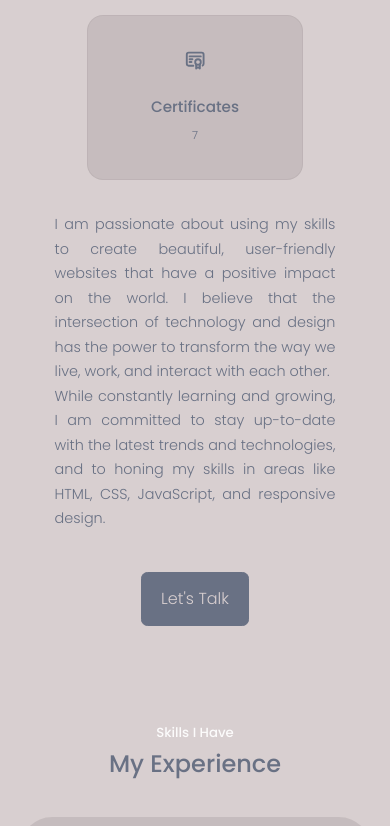
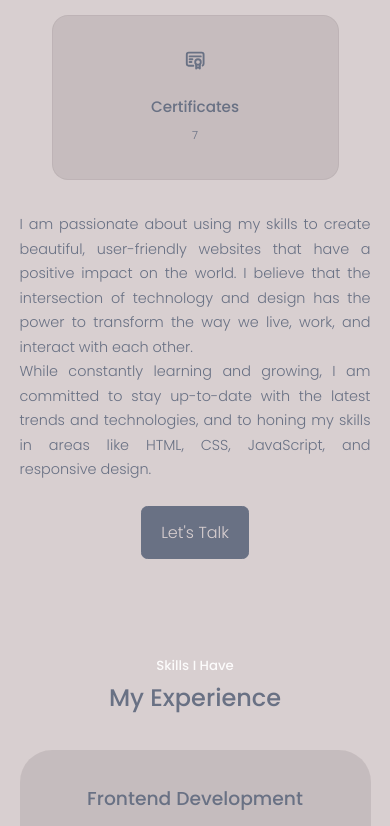
Before and after one commit to ivonamojsovska/react-porfolio, a React (Create React App) app: page / in a window 390 px wide. Shown: the part 1427-2253 px from the top of the page. Built offline with nearby package versions, Linux system fonts and the light colour scheme.

Commit message:
about content responsive design fixed

```diff
--- a/src/components/about/About.css
+++ b/src/components/about/About.css
@@ -115,10 +115,11 @@
     gap: 1rem;
   }
   .about__content {
+    width: 100%;
     text-align: center;
   }
 
-  .about_content p {
+  .about__content p {
     margin: 1.5rem 0;
   }
 }
```
